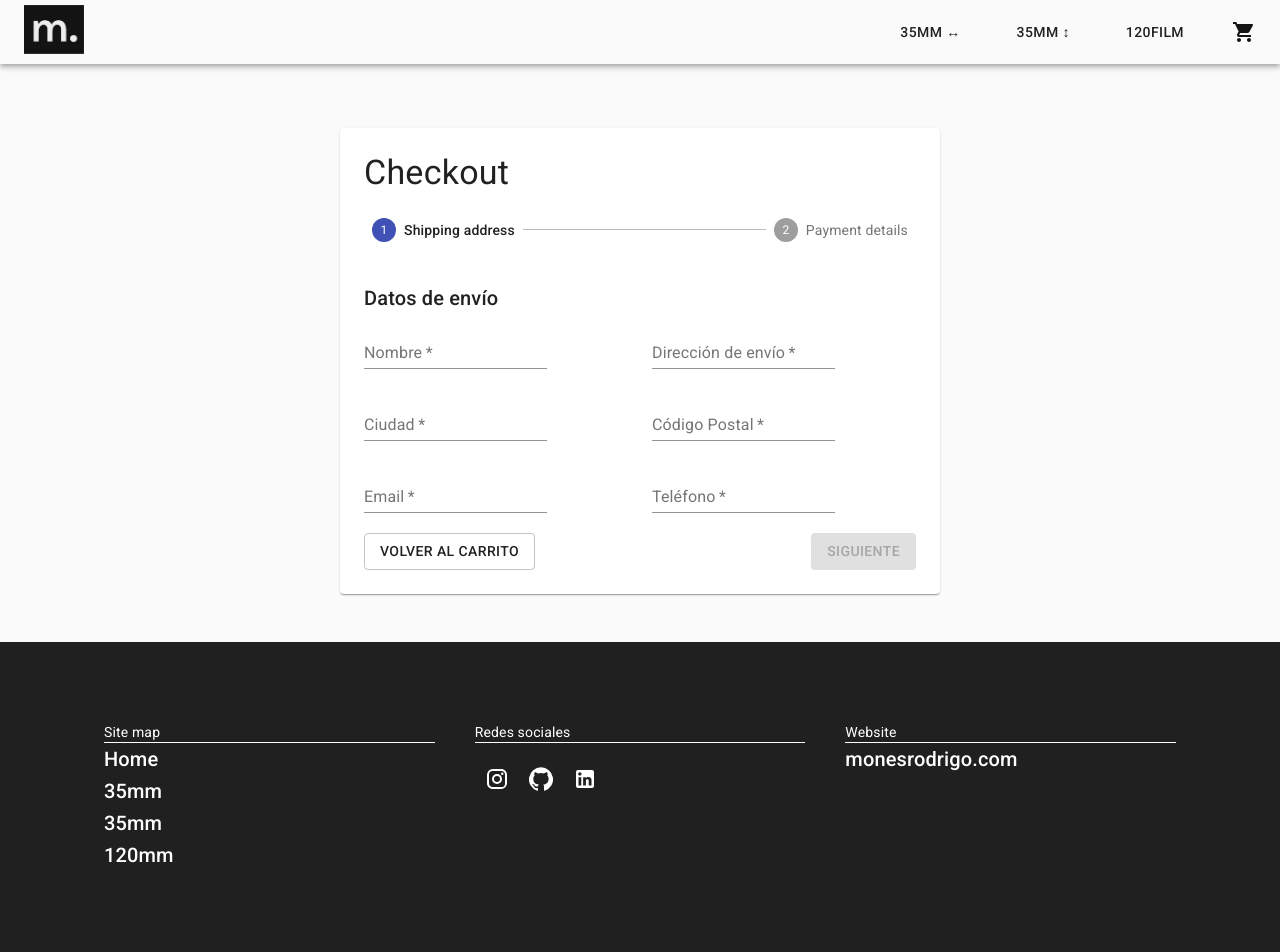
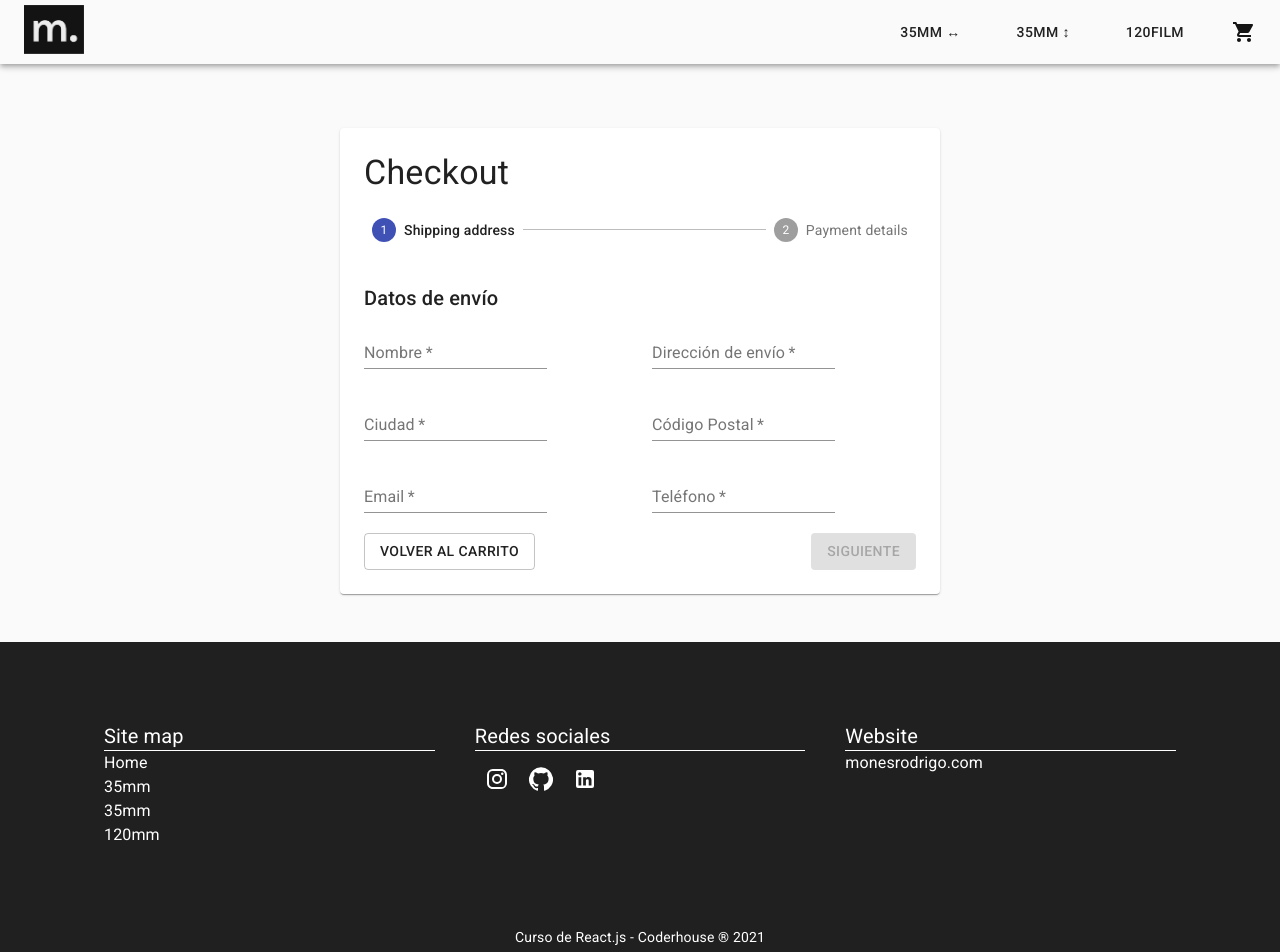
Before and after one commit to rodrigomones/mones-gallery-shop, a React (Create React App) app: page /checkout in a window 1280 px wide. Shown: the top 952 px of the page. Built offline with nearby package versions, Linux system fonts and the light colour scheme; no server answers; the database is empty.

Commit message:
Footbar-Fixed

```diff
--- a/src/components/Footer/index.jsx
+++ b/src/components/Footer/index.jsx
@@ -16,38 +16,40 @@ export const Footer = () => {
         <Container maxWidth="lg">
           <Grid container spacing={5}>
             <Grid item xs={12} sm={4}>
-              <Box borderBottom={1}>Site map</Box>
+              <Box borderBottom={1} fontSize="20px">
+                Site map
+              </Box>
               <Link
                 component={Ruta}
                 to="/"
                 style={{ textDecoration: "none", color: "white" }}
               >
-                <Typography variant="h6">Home</Typography>
+                <Typography>Home</Typography>
               </Link>
               <Link
                 component={Ruta}
                 to="/category/35mm-h"
                 style={{ textDecoration: "none", color: "white" }}
               >
-                <Typography variant="h6">35mm</Typography>
+                <Typography>35mm</Typography>
               </Link>
               <Link
                 component={Ruta}
                 to="/category/35mm-v"
                 style={{ textDecoration: "none", color: "white" }}
               >
-                <Typography variant="h6">35mm</Typography>
+                <Typography>35mm</Typography>
               </Link>
               <Link
                 component={Ruta}
                 to="/category/120film"
                 style={{ textDecoration: "none", color: "white" }}
               >
-                <Typography variant="h6">120mm</Typography>
+                <Typography>120mm</Typography>
               </Link>
             </Grid>
             <Grid item xs={12} sm={4}>
-              <Box borderBottom={1} mb={3}>
+              <Box borderBottom={1} mb={2} fontSize="20px">
                 Redes sociales
               </Box>
               <Link
@@ -80,14 +82,16 @@ export const Footer = () => {
               </Link>
             </Grid>
             <Grid item xs={12} sm={4}>
-              <Box borderBottom={1}>Website</Box>
+              <Box borderBottom={1} fontSize="20px">
+                Website
+              </Box>
               <Link
                 href="https://www.monesrodrigo.com"
                 target="_blank"
                 rel="noopener"
                 style={{ textDecoration: "none", color: "white" }}
               >
-                <Typography variant="h6">monesrodrigo.com</Typography>
+                <Typography>monesrodrigo.com</Typography>
               </Link>
             </Grid>
           </Grid>
```
